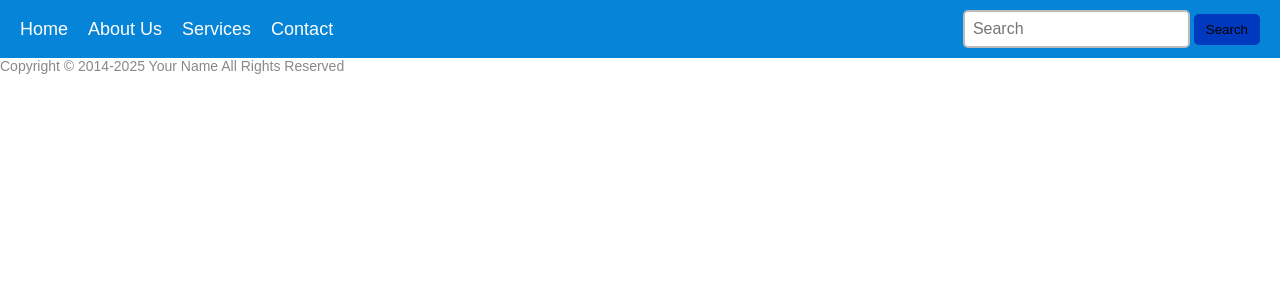
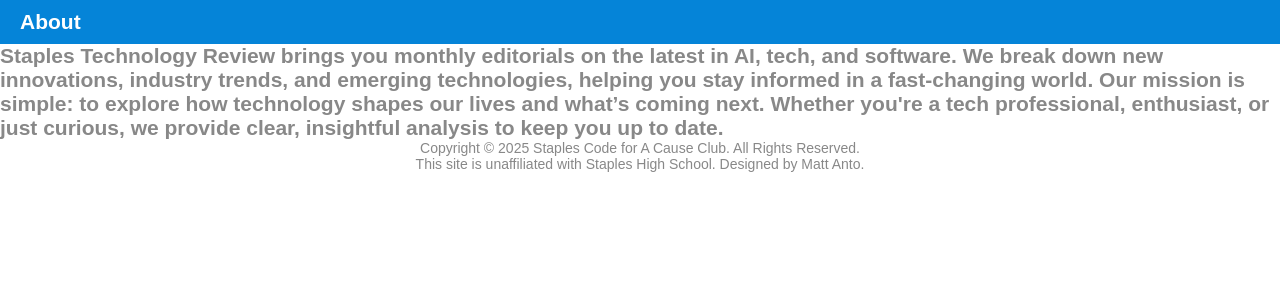
Before and after one commit to NewtonJr4108/Staples-Technology-Review, a Flask app: page /about in a window 1280 px wide. Shown: the top 300 px of the page. Run offline with Flask 3, Linux system fonts and the light colour scheme.

Commit message:
pseudo abt page

```diff
--- a/templates/about.html
+++ b/templates/about.html
@@ -12,6 +12,14 @@
 
 
     <style>
+
+        .description{
+            font-size: medium;
+        }
+
+        .foottext{
+            font-size: 20%;
+        }
         * {
             margin: 0;
             padding: 0;
@@ -89,24 +97,47 @@
 </head>
 
 <body>
-    <nav class="navbar">
-        <ul class="nav-list">
-            <li><a href="#home">Home</a></li>
-            <li><a href="#about">About Us</a></li>
-            <li><a href="#services">Services</a></li>
-            <li><a href="#contact">Contact</a></li>
-        </ul>
-        <div class="rightNav">
-            <input type="text" name="search" id="search" placeholder="Search">
-            <button class="btn btn-sm">Search</button>
-        </div>
-    </nav>
+    <center>
+        <nav class="navbar">
+
+            <center>
+                <h1>
+                    About
+                </h1>
+            </center>
+        </nav>
+
+    </center>
+
+
+    <div id="description">
+
+        <h2>
+            Staples Technology Review brings you monthly editorials on the latest in AI, tech, and software. We break down new innovations, industry trends, and emerging technologies, helping you stay informed in a fast-changing world.
+
+    Our mission is simple: to explore how technology shapes our lives and what’s coming next. Whether you're a tech professional, enthusiast, or just curious, we provide clear, insightful analysis to keep you up to date.
+
+
+        </h2>
+
+    </div>
+
+
 </body>
 
 
+
 <footer>
-    <p>
-        Copyright &copy; 2014-<script>document.write(new Date().getFullYear())</script> Your Name All Rights Reserved
-    </p>
+    <center>
+        <div> Copyright © <script type="text/javascript">var year = new Date();document.write(year.getFullYear());</script> Staples Code for A Cause Club. All Rights Reserved.
+
+        </div>
+        <div id="footext">
+                <p>
+                This site is unaffiliated with Staples High School. Designed by Matt Anto.
+                </p>
+        </div>
+
+    </center>
 </footer>
 </html>
--- a/templates/main.html
+++ b/templates/main.html
@@ -89,12 +89,13 @@
         .btn:hover {
             background-color: #000;
             /* Change the background color on hover */
-            color: #ffd700;
+            color: #c5c5c1;
         }
     </style>
 </head>
 
 <body>
+    <center>
         <nav class="navbar">
             <ul class="nav-list">
                 <li><a href="{{url_for('homepage')}}">Home</a></li>
@@ -102,6 +103,8 @@
                 <li><a href="{{ url_for('issues') }}">Issues</a></li>
 
             </ul>
+
+    </center>
         <div class="rightNav">
             <input type="text" name="search" id="search" placeholder="Search Articles">
             <button class="btn btn-sm">Search</button>
```
Lines whose indentation alone changed are shown as unchanged.
